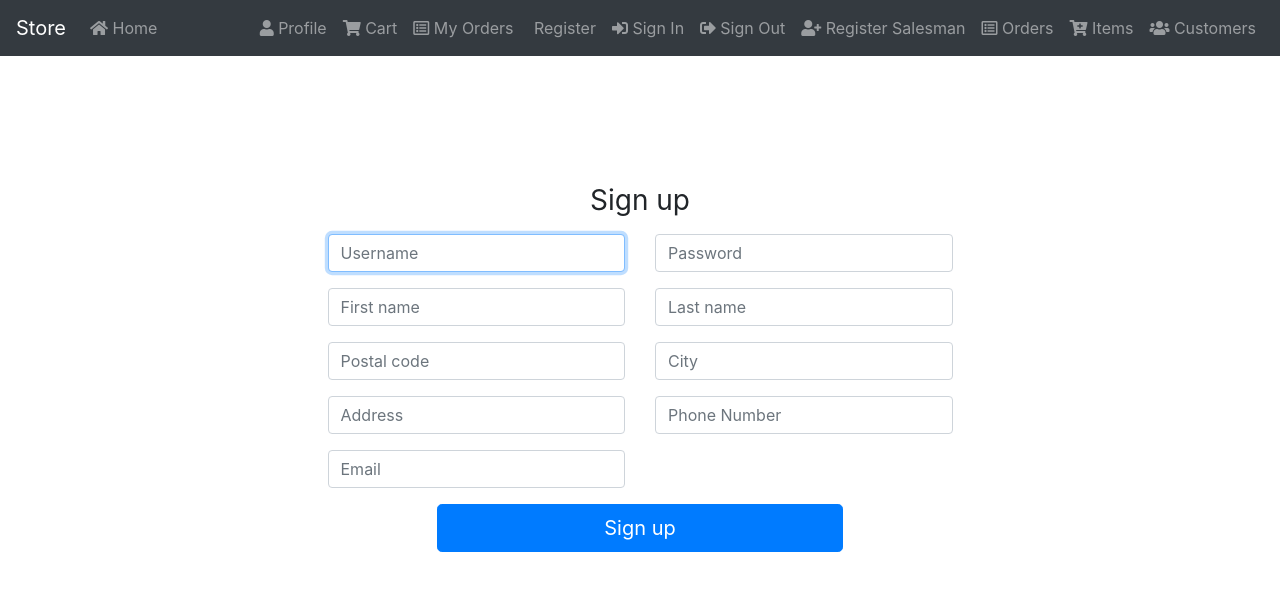
After one commit to luka1zorko/ep-server, a PHP site: page /views/signUp.php in a window 1280 px wide. The commit adds this page. Shown: the top 591 px of the page. Run offline with PHP 8.4, Linux system fonts and the light colour scheme; some libraries are stand-ins or nearby versions.

Commit message:
sign in and sign up view

```diff
--- a/views/layout.php
+++ b/views/layout.php
@@ -62,13 +62,9 @@
             </ul>
           </div>
         </nav>
-
-        <div class="container-fluid">
-
-        </div>
     </body>
 
-<script src="https://code.jquery.com/jquery-3.3.1.slim.min.js" integrity="sha384-q8i/X+965DzO0rT7abK41JStQIAqVgRVzpbzo5smXKp4YfRvH+8abtTE1Pi6jizo" crossorigin="anonymous"></script>
+<script src="https://code.jquery.com/jquery-3.3.1.min.js"integrity="sha256-FgpCb/KJQlLNfOu91ta32o/NMZxltwRo8QtmkMRdAu8="crossorigin="anonymous"></script>
 <script src="https://cdnjs.cloudflare.com/ajax/libs/popper.js/1.14.3/umd/popper.min.js" integrity="sha384-ZMP7rVo3mIykV+2+9J3UJ46jBk0WLaUAdn689aCwoqbBJiSnjAK/l8WvCWPIPm49" crossorigin="anonymous"></script>
 <script src="https://stackpath.bootstrapcdn.com/bootstrap/4.1.3/js/bootstrap.min.js" integrity="sha384-ChfqqxuZUCnJSK3+MXmPNIyE6ZbWh2IMqE241rYiqJxyMiZ6OW/JmZQ5stwEULTy" crossorigin="anonymous"></script>
 </html>
--- /dev/null
+++ b/views/signUp.php
@@ -0,0 +1,76 @@
+<?php
+    include 'layout.php';
+?>
+<div style="margin-bottom:10%"></div>
+<form class="text-center">
+    <h1 class="h3 mb-3 font-weight-normal">Sign up</h1>
+    <!--USERNAME PASSWORD-->
+    <div class="row">
+    <div class="offset-md-3 col-md-3 col">
+    <div class="input-group mb-3">
+      <input type="text" id="inputUsername" class="form-control" placeholder="Username" required autofocus>
+    </div>
+    </div>
+    <div class="col-md-3 col">
+    <div class="input-group mb-3">
+        <input type="password" id="inputPassword" class="form-control" placeholder="Password" required>
+    </div>
+    </div>
+    </div>
+    <!--NAME-->
+    <div class="row">
+    <div class="offset-md-3 col-md-3 col">
+    <div class="input-group mb-3">
+      <input type="text" id="inputFirstName" class="form-control" placeholder="First name" required>
+    </div>
+    </div>
+    <div class="col-md-3 col">
+    <div class="input-group mb-3">
+        <input type="password" id="inputLastName" class="form-control" placeholder="Last name" required>
+    </div>
+    </div>
+    </div>
+    <!--POSTAL CODE, CITY-->
+    <div class="row">
+    <div class="offset-md-3 col-md-3 col">
+    <div class="input-group mb-3">
+      <input type="text" id="inputPostalCode" class="form-control" placeholder="Postal code" required>
+    </div>
+    </div>
+    <div class="col-md-3 col">
+    <div class="input-group mb-3">
+        <input type="password" id="inputCity" class="form-control" placeholder="City" required>
+    </div>
+    </div>
+    </div>
+    <!--ADDRESS PHONE NUMBER-->
+    <div class="row">
+    <div class="offset-md-3 col-md-3 col">
+    <div class="input-group mb-3">
+      <input type="text" id="inputAddress" class="form-control" placeholder="Address" required>
+    </div>
+    </div>
+    <div class="col-md-3 col">
+    <div class="input-group mb-3">
+        <input type="password" id="inputPhoneNumber" class="form-control" placeholder="Phone Number" required>
+    </div>
+    </div>
+    </div>
+    <!--EMAIl-->
+    <div class="row">
+    <div class="offset-md-3 col-md-3 col">
+    <div class="input-group mb-3">
+      <input type="email" id="inputEmail" class="form-control" placeholder="Email" required>
+    </div>
+    </div>
+    </div>
+    <!--BUTTON-->
+    <div class="row">
+    <div class="offset-md-4 col-md-4">
+    <button class="btn btn-lg btn-primary btn-block" type="submit">Sign up</button>
+    </div>
+    </div>
+</form>
+
+<!--ime priimek email
+address phone number password-->
```
Also changed, not shown: views/signIn.php (added, +36 -0 lines).
